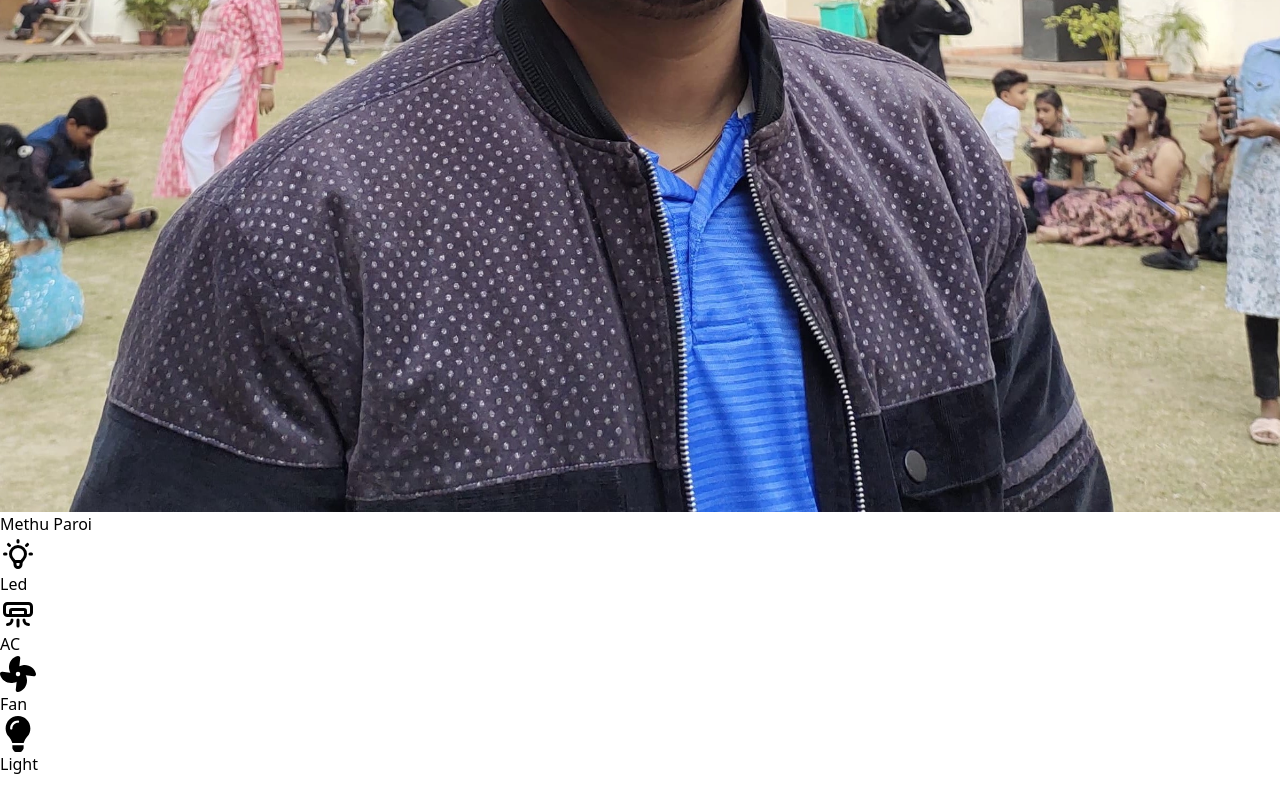
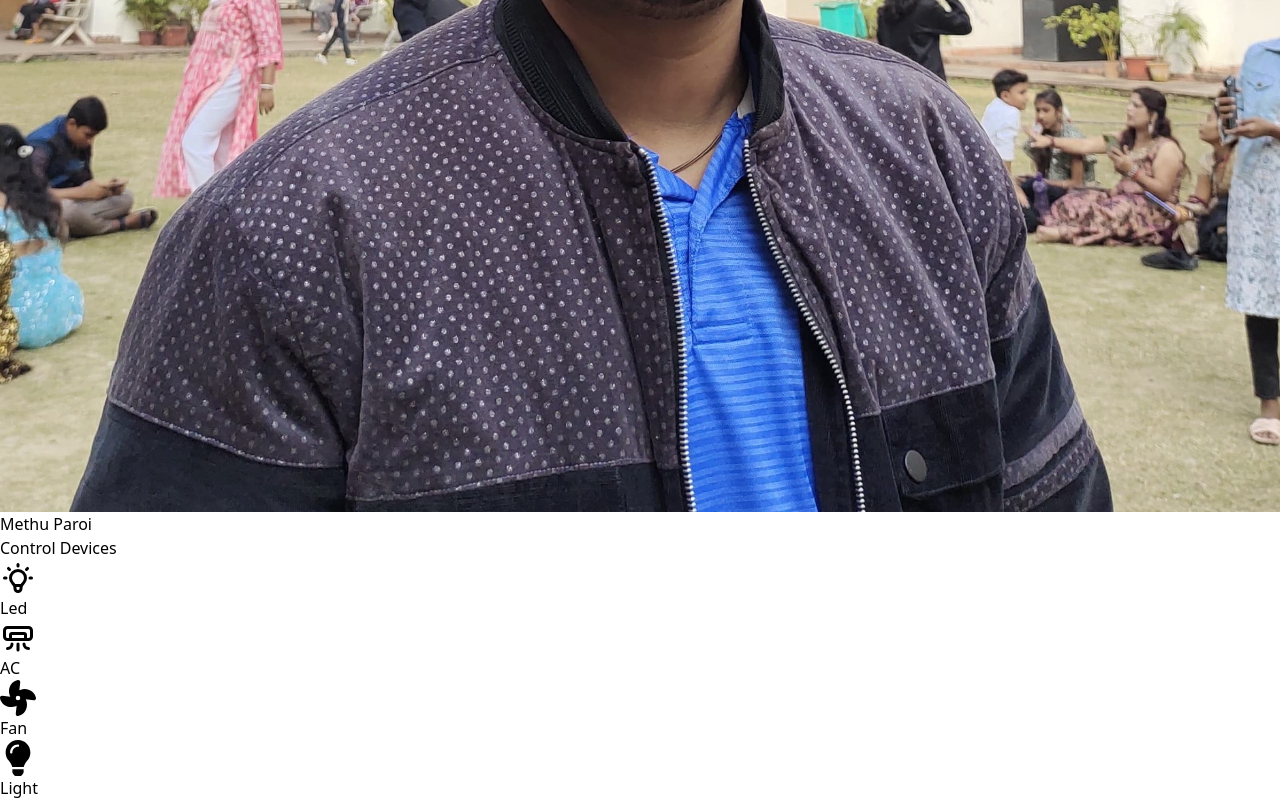
Before and after one commit to akashsaha02/KodeSphere-Hackathon-KnightCoders, a React (Vite) app: page / in a window 1280 px wide. Shown: the part 4913-5713 px from the top of the page. Before the commit the page ends 5689 px from the top, so only its background shows below. Built offline with nearby package versions, Linux system fonts and the light colour scheme.

Commit message:
card component changed

```diff
--- a/src/components/dashboard/Card.jsx
+++ b/src/components/dashboard/Card.jsx
@@ -2,7 +2,13 @@ import MinCard from "./MinCard";
 
 const Card = ({ modalHandler, setHeading, setLogo }) => {
   return (
-    <div className="min-h-[20rem] flex items-center justify-center gap-14 bg-gray-100 border-transparent shadow-xl rounded-xl">
+    <div className="min-h-[20rem]  bg-gray-100 border-transparent shadow-xl rounded-xl">
+      <div className="pb-5">
+        <h2 className="text-center text-3xl font-semibold pt-10">
+          Control Devices
+        </h2>
+      </div>
+      <div className="flex items-center justify-center gap-14">
         <div
           onClick={() => {
             modalHandler();
@@ -40,6 +46,7 @@ const Card = ({ modalHandler, setHeading, setLogo }) => {
           <MinCard text={"Light"} cardNo={4} />
         </div>
       </div>
+    </div>
   );
 };
 
--- a/src/components/dashboard/Modal.jsx
+++ b/src/components/dashboard/Modal.jsx
@@ -87,30 +87,30 @@ export const Modal = ({ modalHandler, heading, logo }) => {
 
   //LIGHT
 
-  useEffect(() => {
-    // Define a function to handle the API call based on the state
-    const handleBulbApiCall = async () => {
-      try {
-        if (ledVal === 1) {
-          await axios.post("https://kodessphere-api.vercel.app/devices", {
-            teamid: "SCdy54a",
-            device: "bulb",
-            value: parseFloat(lightVal),
-          });
-        } else if (ledVal === 0) {
-          await axios.post("https://kodessphere-api.vercel.app/devices", {
-            teamid: "SCdy54a",
-            device: "bulb",
-            value: parseFloat(lightVal),
-          });
-        }
-      } catch (error) {
-        console.error("Error:", error);
-      }
-    };
+  // useEffect(() => {
 
-    handleBulbApiCall();
-  }, [lightVal]);
+  //   const handleBulbApiCall = async () => {
+  //     try {
+  //       if (ledVal === 1) {
+  //         await axios.post("https://kodessphere-api.vercel.app/devices", {
+  //           teamid: "SCdy54a",
+  //           device: "bulb",
+  //           value: parseFloat(lightVal),
+  //         });
+  //       } else if (ledVal === 0) {
+  //         await axios.post("https://kodessphere-api.vercel.app/devices", {
+  //           teamid: "SCdy54a",
+  //           device: "bulb",
+  //           value: parseFloat(lightVal),
+  //         });
+  //       }
+  //     } catch (error) {
+  //       console.error("Error:", error);
+  //     }
+  //   };
+
+  //   handleBulbApiCall();
+  // }, [lightVal]);
 
   return (
     <div className="fixed inset-0 bg-opacity-30 backdrop-blur-sm flex flex-col justify-center items-center">
```
Lines whose indentation alone changed are shown as unchanged.
